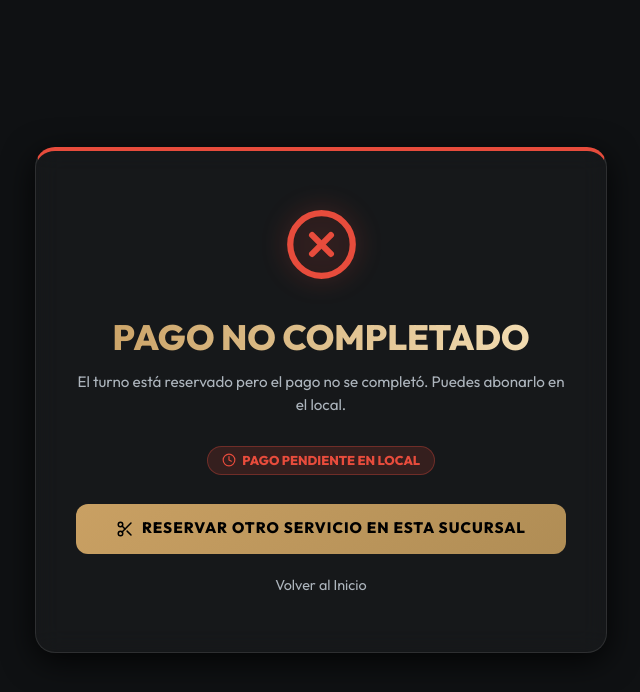
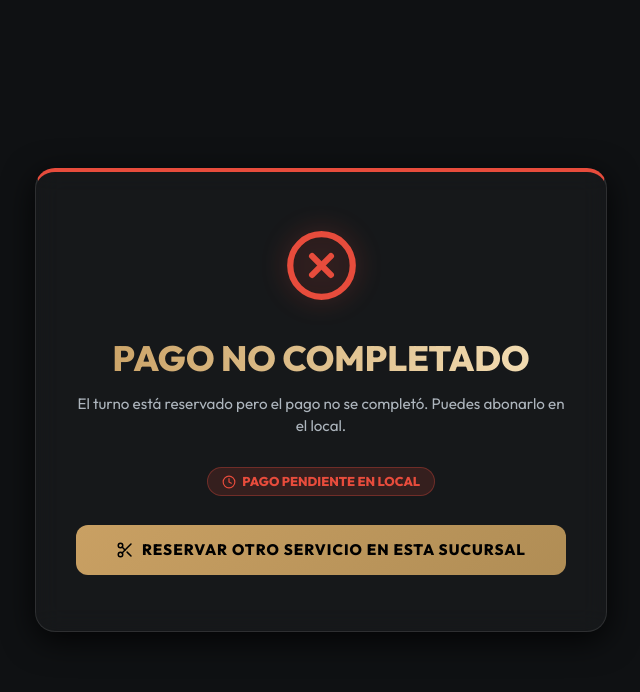
Before and after one commit to carlitosvargas/gestion-frontend, a React (Vite) app: page /pago/resultado in a window 1280 px wide. Shown: the top 692 px of the page, without its empty margins (319-959 px from the left). Built offline with nearby package versions, Linux system fonts and the light colour scheme; no server answers.

Commit message:
se quita  volver al inicio

```diff
--- a/src/pages/PagoResultado.jsx
+++ b/src/pages/PagoResultado.jsx
@@ -44,7 +44,7 @@ export default function PagoResultado() {
   const fechaTurno = turno?.fecha ? new Date(turno.fecha) : null;
   const horaStr = fechaTurno ? `${String(fechaTurno.getHours()).padStart(2, '0')}:${String(fechaTurno.getMinutes()).padStart(2, '0')}` : '';
   const rutaServicios = turno?.empresa?.id ? `/reserva/${turno.empresa.id}` : turno?.empresaId ? `/reserva/${turno.empresaId}` : '/reserva/todas';
-  const rutaTodosServicios = '/reserva/todas';
+
   return (
     <div className="reserva-page" style={{ padding: '5rem 1.5rem', maxWidth: '620px', margin: '0 auto', textAlign: 'center' }}>
       <div className="glass-card" style={{
@@ -191,7 +191,7 @@ export default function PagoResultado() {
         </Link>
 
         {/*
-         Link Volver al Inicio */}
+         Link Volver al Inicio
         <Link
           to={rutaTodosServicios}
           style={{
@@ -206,7 +206,7 @@ export default function PagoResultado() {
         >
           Volver al Inicio
         </Link>
-
+*/}
       </div>
     </div>
   );
```
